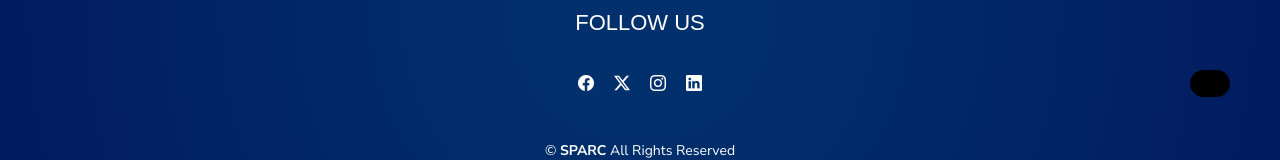
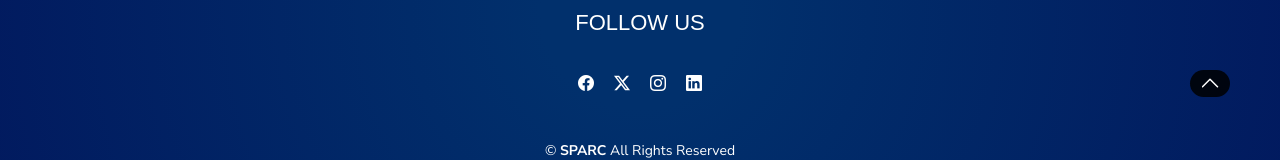
Before and after one commit to AjaySusanth/sparc-copy, a React (Vite) app: page / in a window 1280 px wide. In both pictures the pointer is over the button 1210 px from the left and 5987 px from the top of the page. Shown: the part 5904-6064 px from the top of the page. Built offline with nearby package versions, Linux system fonts and the light colour scheme; a web font is replaced by a local one.

Commit message:
some changes in footer

```diff
--- a/src/Pages/Footer/Footer.css
+++ b/src/Pages/Footer/Footer.css
@@ -92,14 +92,17 @@
   }
 
   .scroll-to-top:hover {
-    background-color:black;
-    color: white;
+    background-color:rgba(0, 0, 0, 0.849);
+
   }
   .size-6 {
     width: 28px;
     height: 24px;
     color: black;
 
+  }
+  .size-6:hover{
+    color: white;
   }
 
   @media (max-width: 768px) {
```
